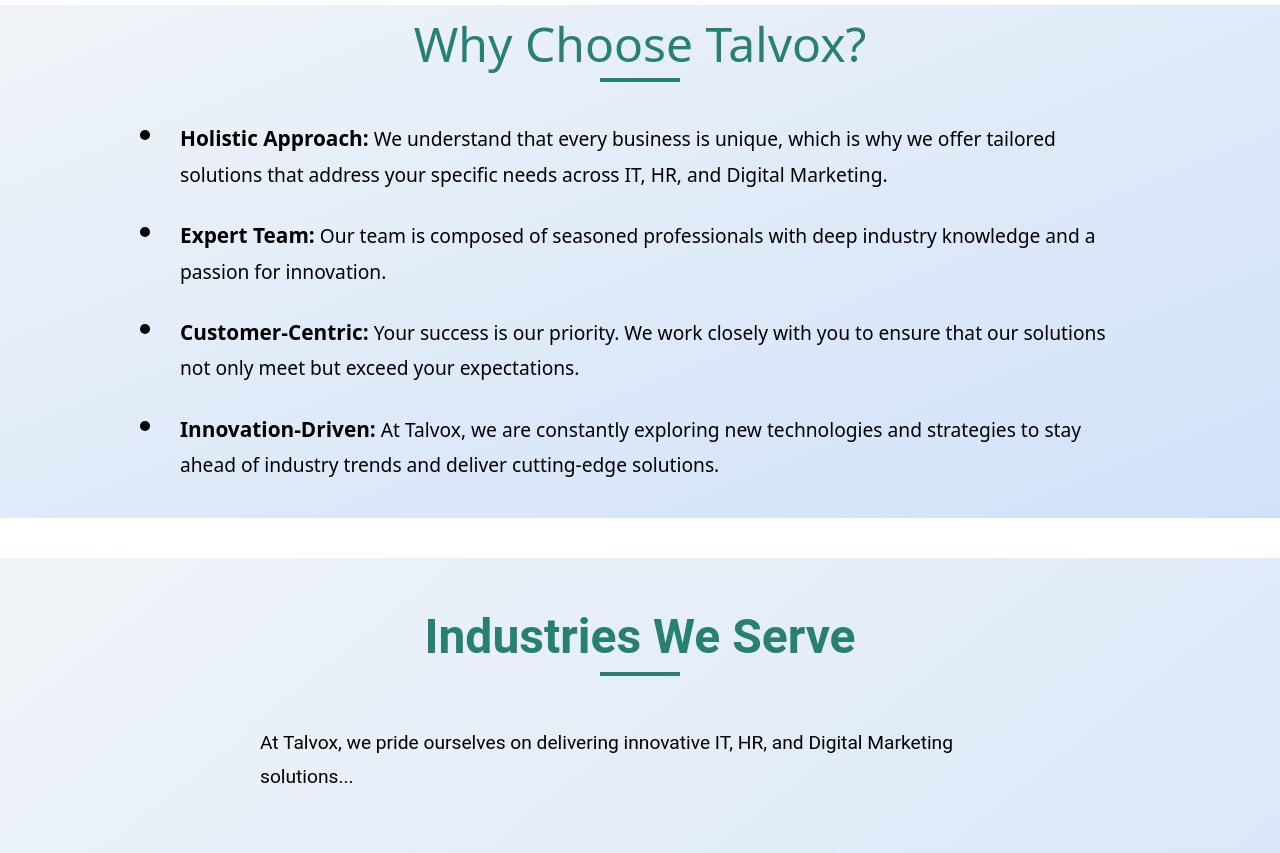
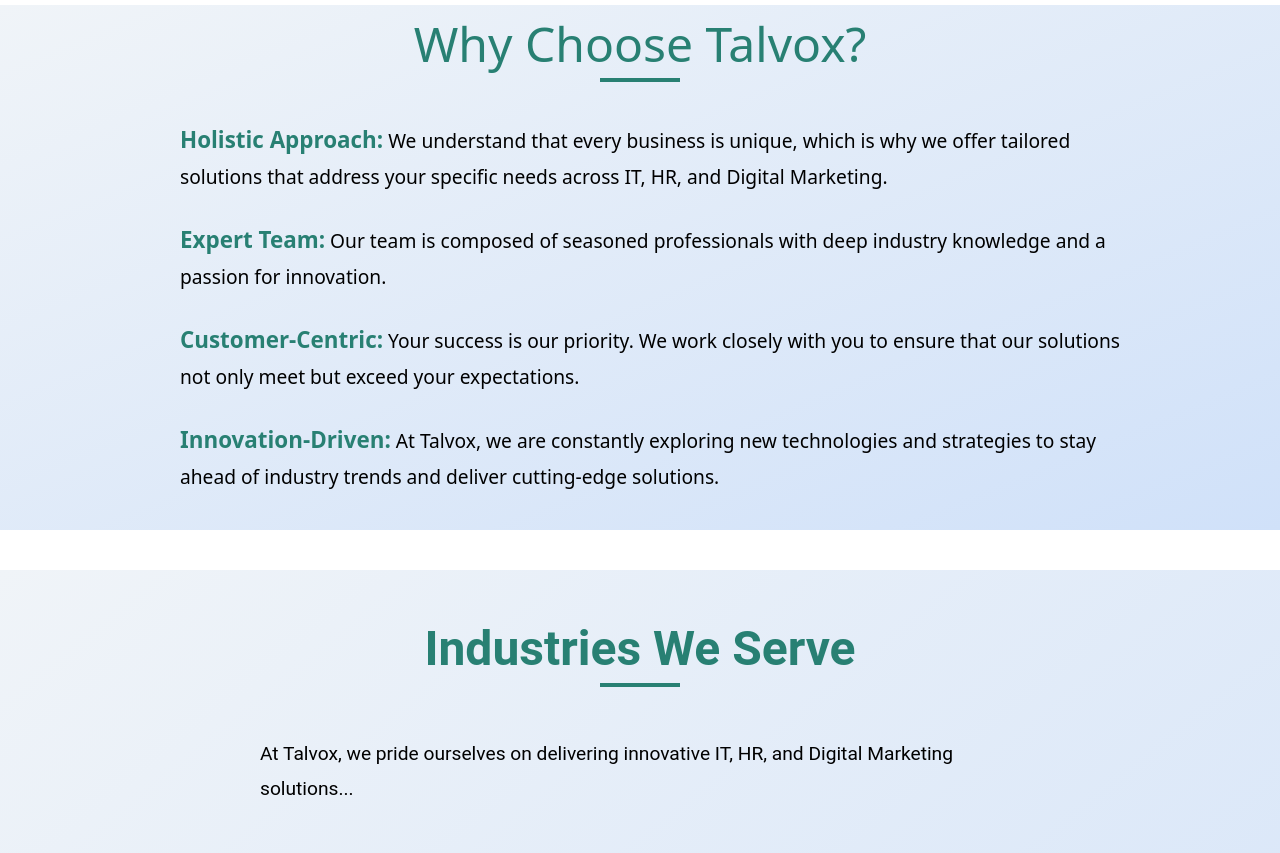
Before and after one commit to Adityapanda51/talvox-website, a React (Create React App) app: page / in a window 1280 px wide. Shown: the part 2500-3353 px from the top of the page. Built offline with nearby package versions, Linux system fonts and the light colour scheme; a small style sheet from the web is missing.

Commit message:
home bullet points and it li numbers

```diff
--- a/src/Styles/Home.css
+++ b/src/Styles/Home.css
@@ -607,11 +607,11 @@
 
 /* Styling the list */
 .why-talvox-list {
-  list-style: none;
   padding: 0;
   max-width: 1000px;
   margin: 0 auto;
 }
+
 
 .why-talvox-list li {
   font-size: 1.2rem;
@@ -622,22 +622,10 @@
   position: relative;
 }
 
-/* Add a custom bullet point using a pseudo-element */
-.why-talvox-list li::before {
-  content: '';
-  width: 10px;
-  height: 10px;
-  background-color: black;
-  border-radius: 50%;
-  position: absolute;
-  left: 0;
-  top: 10px;
-}
-
 /* Styling for the strong (bold) text */
 .why-talvox-list li strong {
-  font-size: 1.3rem;
-  color: black;
+  font-size: 1.4rem;
+  color:  #288073;
   font-weight: 600;
 }
 
--- a/src/components/ITServices.js
+++ b/src/components/ITServices.js
@@ -69,27 +69,27 @@
 
         <h2>Our IT Services</h2>
 
-        <h3>Software Development</h3>
+        <h3>1.Software Development</h3>
         <p><strong>Custom Software Solutions:</strong> We specialize in developing tailor-made software solutions that align with your business goals. Whether it's a web application, mobile app, or complex enterprise system, our development team delivers high-quality, scalable software that drives results.</p>
         <p><strong>Web Development:</strong> Our web development services include the creation of responsive, user-friendly websites and web applications that enhance your online presence and deliver an exceptional user experience.</p>
         <p><strong>Mobile App Development:</strong> From concept to deployment, we build intuitive and feature-rich mobile applications for both iOS and Android platforms, helping you reach your customers wherever they are.</p>
 
-        <h3>IT Consulting</h3>
+        <h3>2.IT Consulting</h3>
         <p><strong>Technology Strategy:</strong> Our IT consulting services provide you with the expertise needed to develop and implement a technology strategy that supports your business objectives. We help you identify the right technologies to drive efficiency and innovation.</p>
         <p><strong>System Integration:</strong> Seamlessly integrate new technologies with your existing systems. Our experts ensure that all your IT components work together efficiently, reducing downtime and enhancing productivity.</p>
         <p><strong>Digital Transformation:</strong> We guide businesses through their digital transformation journey, leveraging cutting-edge technologies to modernize operations, improve customer engagement, and unlock new opportunities for growth.</p>
 
-        <h3>IT Infrastructure Management</h3>
+        <h3>3.IT Infrastructure Management</h3>
         <p><strong>Cloud Solutions:</strong> We offer comprehensive cloud services, including cloud migration, management, and optimization. Whether you're looking to move to the cloud or enhance your current setup, we provide the support needed to maximize your cloud investments.</p>
         <p><strong>Network and Security:</strong> Protect your business with our advanced network and security solutions. We design, implement, and manage secure network infrastructures that safeguard your data and ensure business continuity.</p>
         <p><strong>Managed IT Services:</strong> Focus on your core business while we manage your IT infrastructure. Our managed services include monitoring, maintenance, and support, ensuring your systems run smoothly around the clock.</p>
 
-        <h3>Data Analytics</h3>
+        <h3>4.Data Analytics</h3>
         <p><strong>Business Intelligence:</strong> Transform your data into actionable insights with our business intelligence solutions. We help you analyze data, identify trends, and make informed decisions that drive success.</p>
         <p><strong>Data Management:</strong> Ensure the accuracy, security, and accessibility of your data with our comprehensive data management services. We provide data storage, backup, and recovery solutions tailored to your needs.</p>
         <p><strong>Advanced Analytics:</strong> Leverage advanced analytics to gain deeper insights into your business operations. Our data scientists use cutting-edge tools and techniques to uncover patterns, predict trends, and optimize performance.</p>
 
-        <h3>IT Support and Maintenance</h3>
+        <h3>5.IT Support and Maintenance</h3>
         <p><strong>24/7 Support:</strong> Our dedicated support team is available around the clock to address any IT issues you may encounter. We offer fast, reliable support to keep your systems up and running.</p>
         <p><strong>Proactive Maintenance:</strong> We take a proactive approach to IT maintenance, identifying and resolving potential issues before they impact your business. Our services include regular system updates, patches, and performance tuning.</p>
         <p><strong>End-User Support:</strong> We provide comprehensive support for your end users, ensuring they have the tools and assistance they need to be productive and efficient.</p>
```
